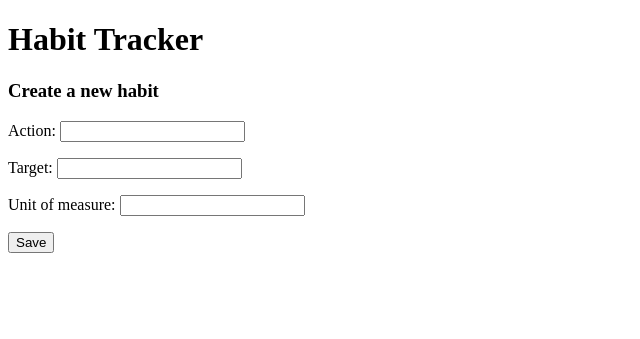
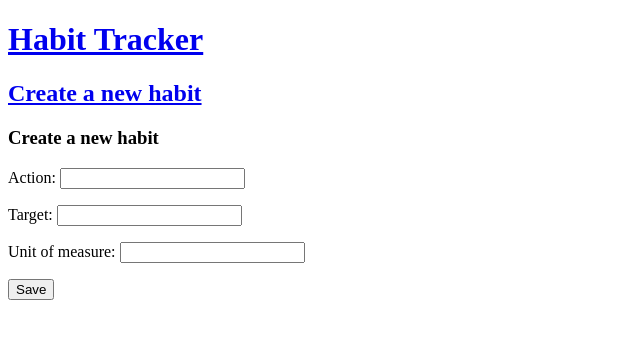
Before and after one commit to Momentum-Team-14/django-habit-tracker-StephenTurk90, a Django app: page /habit_tracker/new in a window 1280 px wide. Shown: the top 339 px of the page, without its empty margins (0-640 px from the left). Run offline with Django 4.2, Linux system fonts and the light colour scheme; parts of the project's set-up code (start-up, migrations or seed data) failed here and were passed over.

Commit message:
encountering an error when saving or creating new habits, pushed for assistance

```diff
--- a/config/urls.py
+++ b/config/urls.py
@@ -24,7 +24,7 @@ urlpatterns = [
     path("auth/", include("registration.backends.simple.urls")),
     path('accounts/', include('registration.backends.simple.urls')),
     path('admin/', admin.site.urls),
-    path('habit_tracker/<int:pk>', views.habit_record, name = 'habit_record'),
+    path('habit_tracker/<int:pk>', views.Habit, name = 'habit_record'),
     path('habit_tracker/new', views.create_habit, name='create_habit'),
     path('habit_tracker/<int:pk>/edit', views.edit_habit, name='edit_habit'),
     path('habit_tracker/<int:pk>/delete', views.delete_habit, name='delete'),
--- a/habit_tracker/models.py
+++ b/habit_tracker/models.py
@@ -9,7 +9,7 @@ class User(AbstractUser):
 
 
 class Habit(models.Model):
-    user = models.ForeignKey(User, on_delete=models.CASCADE, related_name= 'habits')
+    user = models.ForeignKey(User, on_delete=models.CASCADE, related_name= 'habit')
     created_at = models.DateField(db_index=True, auto_now_add=True, null=True)
     action = models.CharField(max_length=250)
     target = models.IntegerField()
@@ -20,7 +20,7 @@ class Habit(models.Model):
 
 
 class DailyRecord(models.Model):
-    habit = models.ForeignKey(Habit, on_delete=models.CASCADE, related_name= 'habits')
+    habit = models.ForeignKey(Habit, on_delete=models.CASCADE, related_name= 'habit')
     date = models.DateField(null=True)
     target_completed = models.IntegerField(null=True)
 
--- a/habit_tracker/urls.py
+++ b/habit_tracker/urls.py
@@ -4,10 +4,11 @@ from django.urls import path, include
 from . import views
 
 urlpatterns = [
-    path('', views.home, name="home"),
+    path('', views.home, name='home'),
     # You need this for django-registration-redux
     path("auth/", include("registration.backends.simple.urls")),
-    path("admin/", admin.site.urls),
+    path('accounts/', include('registration.backends.simple.urls')),
+    path('admin/', admin.site.urls),
     path('habit_tracker/<int:pk>', views.habit_record, name = 'habit_record'),
     path('habit_tracker/new', views.create_habit, name='create_habit'),
     path('habit_tracker/<int:pk>/edit', views.edit_habit, name='edit_habit'),
--- a/habit_tracker/views.py
+++ b/habit_tracker/views.py
@@ -10,11 +10,6 @@ def home(request):
     return render(request, "habit/home.html", {'habit': habit})
 
 
-# def habit(request):
-#     habit = Habit.objects.all()
-#     return render(request, 'habit/habits.html', {'habit': habit})
-
-
 def habit_record(request, pk):
     habit = get_object_or_404(Habit, pk=pk)
     return render(request, 'habit/habit_record.html', {'habit': habit})
@@ -25,26 +20,26 @@ def create_habit(request):
         form = HabitForm(request.POST)
         if form.is_valid():
             habit = form.save()
-            return redirect('habit', pk=habit.pk)
+            return redirect('habit_record', pk=habit.pk)
     else:
         form = HabitForm()
     return render(request, 'habit/create_habit.html', {'form': form})
 
 
 def edit_habit(request, pk):
-    habit = get_object_or_404(habit, pk=pk)
+    habit = get_object_or_404(Habit, pk=pk)
     if request.method == 'POST':
         form = HabitForm(request.POST, instance=habit)
         if form.is_valid():
             habit = form.save(commit=False)
             habit.save()
-            return redirect('habit', pk=habit.pk)
+            return redirect('habit_record', pk=habit.pk)
     else:
-        form = HabitForm(instance=Habit)
+        form = HabitForm(instance=habit)
     return render(request, 'habit/edit_habit.html', {'form': form})
 
 
 def delete_habit(request, pk):
-    habit = get_object_or_404(habit, pk=pk)
+    habit = get_object_or_404(Habit, pk=pk)
     habit.delete()
     return redirect('habit')
--- a/templates/base.html
+++ b/templates/base.html
@@ -10,13 +10,13 @@
     <title>{% block title %}{% endblock title %}</title>
 </head>
 <body>
-    <h1 class="home">Habit Tracker</h1>
+    <h1>
+        <a href= {% url 'home' %}>Habit Tracker</a>
+    </h1>
+    <h2>
+        <a href= {% url 'create_habit' %}>Create a new habit</a>
+    </h2>
     {% block content %}
-    {% for habit in habit %}
-    <div class="habit"><a href="{% url 'habit' pk=habit.pk %}">{{ habit }}</a></div>
-    <div class="changes">Habit Options: <a href="{% url 'edit_card' pk=habit.pk %}">Edit</a>
-        <a href="{% url 'delete' pk=habit.pk %}">Delete</a></div>
-    {% endfor %}
-    {% endblock content %}
+    {% endblock %}
 </body>
 </html>
--- a/templates/habit/home.html
+++ b/templates/habit/home.html
@@ -2,7 +2,7 @@
 
 {% block content %}
     {% for habit in habit %}
-            <div class="habit"><a href="{% url 'habit' pk=habit.pk %}">{{ habit }}</a></div>
+            <div class="habit"><a href="{% url 'habit_record' pk=habit.pk %}">{{ habit }}</a></div>
             <div class="changes">Habit Options: <a href="{% url 'edit_habit' pk=habit.pk %}">Edit</a>
                 <a href="{% url 'delete' pk=habit.pk %}">Delete</a></div>
     {% endfor %}
```
